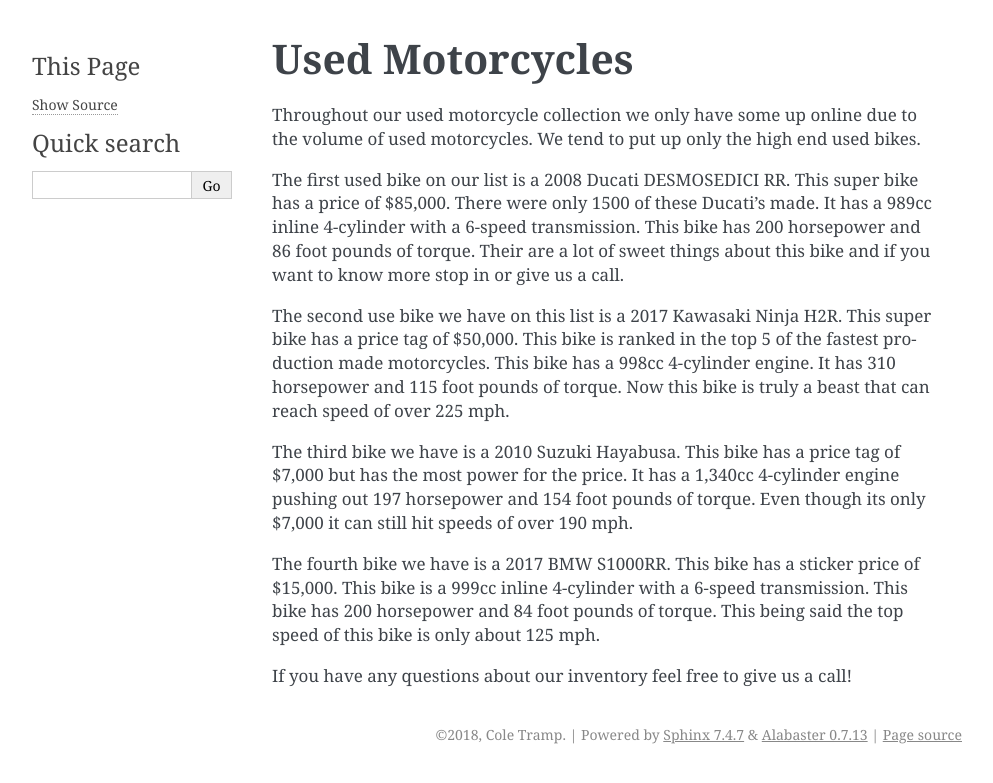
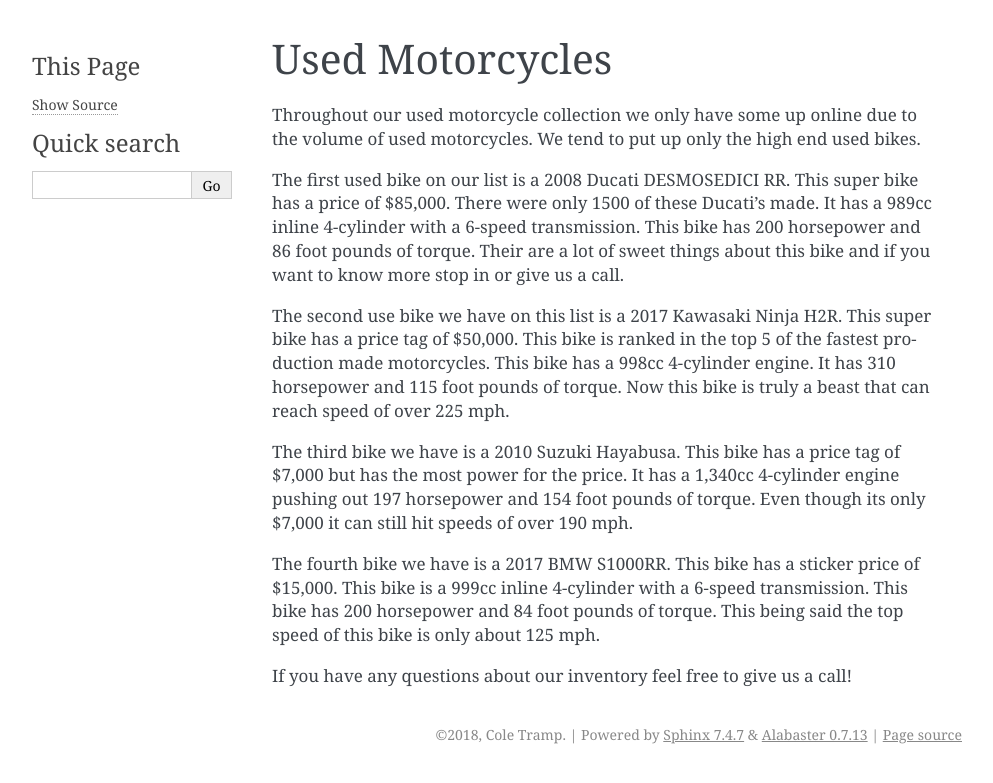
Before and after one commit to coletramp/car_dealership, a Sphinx documentation site: the page built from source/used_mc/used_mc.rst, in a window 1280 px wide. Shown: the top 783 px of the page, without its empty margins (148-1141 px from the left). Built offline with Sphinx 7.4.7, drawn with Linux system fonts in a browser that asks for light colours.

Commit message:
made changes

```diff
--- a/source/new_mc/new_mc.rst
+++ b/source/new_mc/new_mc.rst
@@ -1,5 +1,5 @@
-**New Yamaha Road Motorcycles**
-===============================
+New Yamaha Road Motorcycles
+===========================
 
 Here at our dealership we also sell top of the line Yamaha motorcycles. With that
 being said they will be split into two categories and within those three categories
--- a/source/rims/rims.rst
+++ b/source/rims/rims.rst
@@ -1,5 +1,5 @@
-*Rims*
-======
+Rims
+====
 
 We carry 3 different brands of car rims, but we do not carry any motorcycle rims.
 The reason we do not carry motorcycle rims is because we do not have as many
--- a/source/tires/tires.rst
+++ b/source/tires/tires.rst
@@ -1,5 +1,5 @@
-*Tires*
-=======
+Tires
+=====
 
 We highly recommend Bridgestone tires for both our cars and motorcycles. We carry
 a small, but elite number of tires at our dealership. For our cars we tend to carry
--- a/source/used_mc/used_mc.rst
+++ b/source/used_mc/used_mc.rst
@@ -1,5 +1,5 @@
-**Used Motorcycles**
-====================
+Used Motorcycles
+================
 
 Throughout our used motorcycle collection we only have some up online due to
 the volume of used motorcycles. We tend to put up only the high end used bikes.
```
